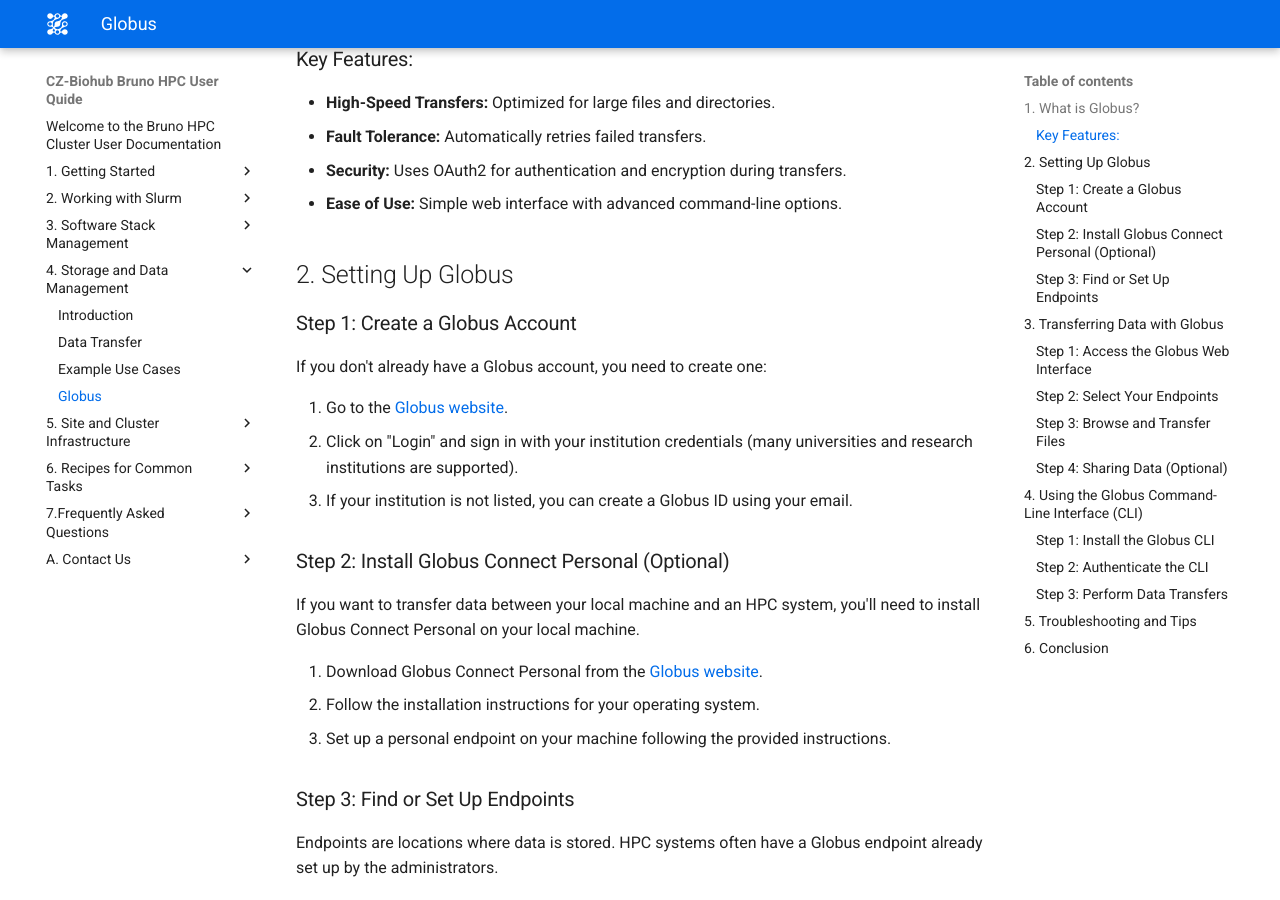
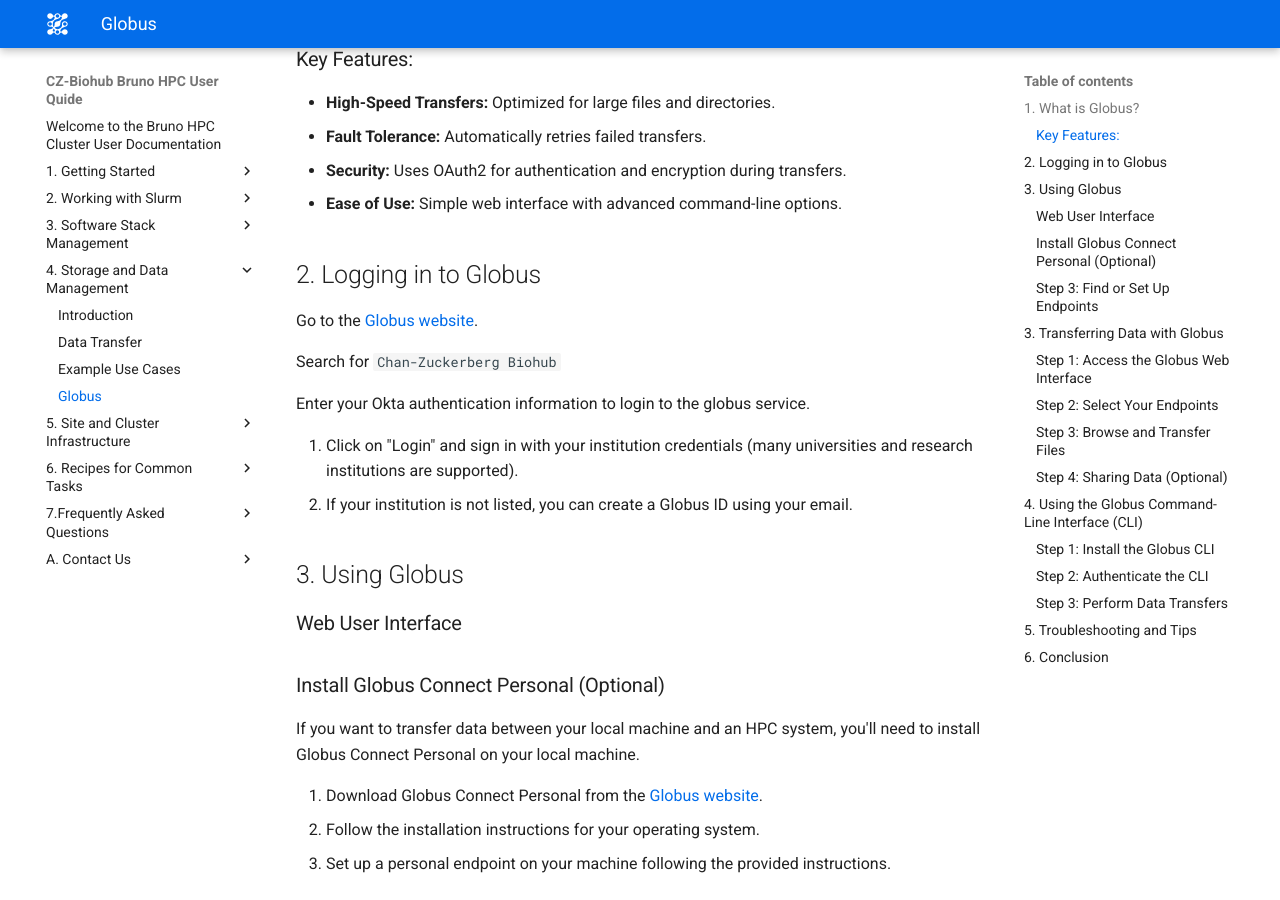
Before and after one commit to biohub-hpc/bruno-hpc-documentation, an MkDocs documentation site: the page built from docs/4._Storage_and_Data_Management/d._Globus.md, in a window 1280 px wide and 900 px high, scrolled down 479 px. Built offline with MkDocs 1.6.1 and Material for MkDocs 9.7.7, drawn with Linux system fonts in a browser that asks for light colours.

Commit message:
Update d._Globus.md

```diff
--- a/docs/4._Storage_and_Data_Management/d._Globus.md
+++ b/docs/4._Storage_and_Data_Management/d._Globus.md
@@ -14,16 +14,22 @@ Globus is a cloud-based service that enables secure, reliable data transfer and
 - **Security:** Uses OAuth2 for authentication and encryption during transfers.
 - **Ease of Use:** Simple web interface with advanced command-line options.
 
-## 2. Setting Up Globus
+## 2. Logging in to Globus
 
-### Step 1: Create a Globus Account
-If you don't already have a Globus account, you need to create one:
+Go to the [Globus website](https://app.globus.org/).
 
-1. Go to the [Globus website](https://www.globus.org/).
-2. Click on "Login" and sign in with your institution credentials (many universities and research institutions are supported).
-3. If your institution is not listed, you can create a Globus ID using your email.
+Search for `Chan-Zuckerberg Biohub`
 
-### Step 2: Install Globus Connect Personal (Optional)
+Enter your Okta authentication information to login to the globus service.
+
+3. Click on "Login" and sign in with your institution credentials (many universities and research institutions are supported).
+4. If your institution is not listed, you can create a Globus ID using your email.
+
+## 3. Using Globus
+
+### Web User Interface
+
+### Install Globus Connect Personal (Optional)
 If you want to transfer data between your local machine and an HPC system, you'll need to install Globus Connect Personal on your local machine.
 
 1. Download Globus Connect Personal from the [Globus website](https://www.globus.org/globus-connect-personal).
```
